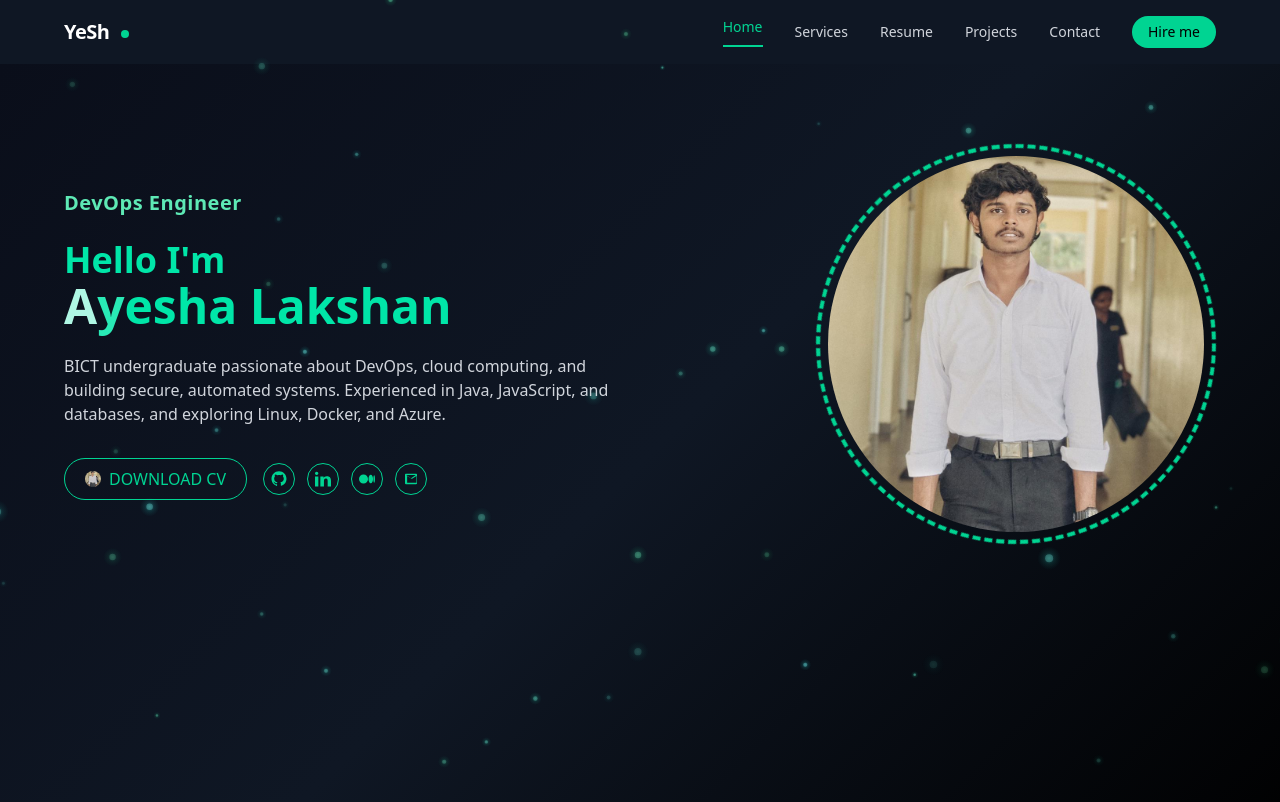
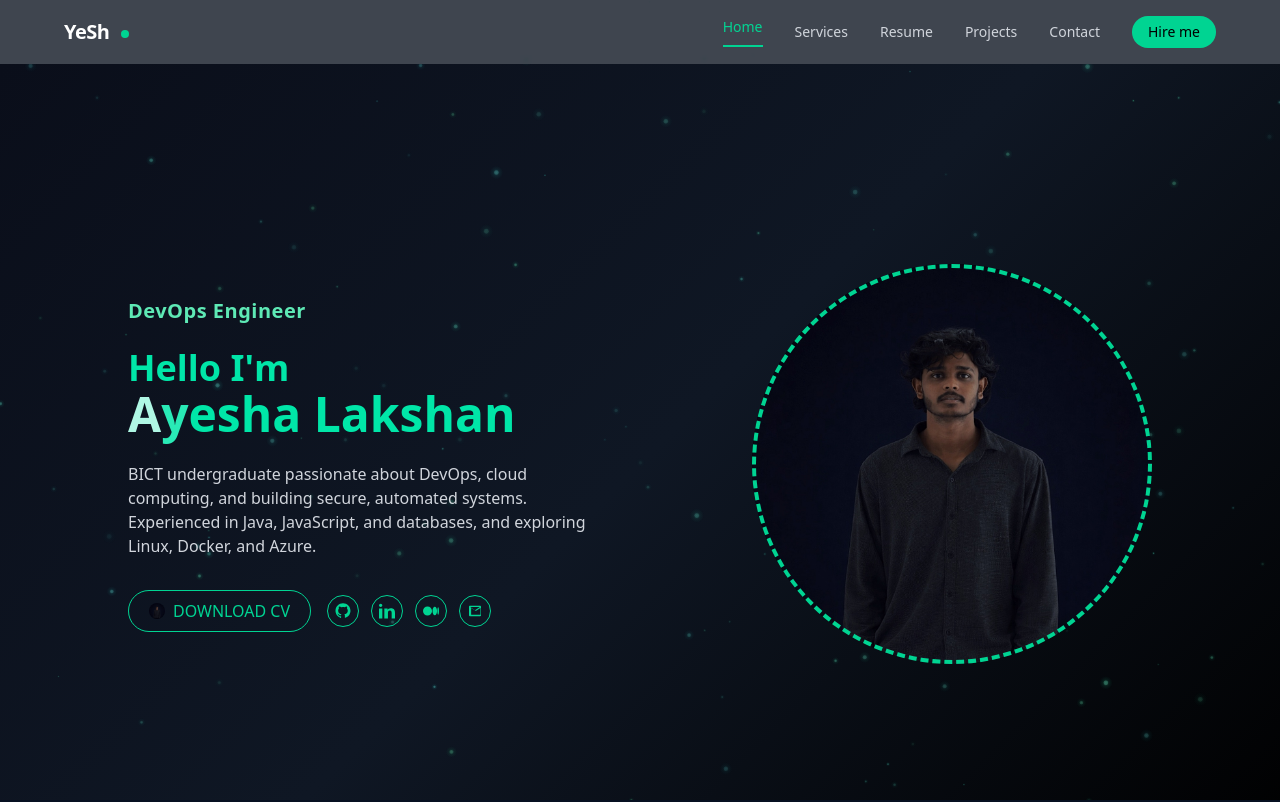
Before and after one commit to ayeshlakshan35/protfolio, a React (Vite) app: page / in a window 1280 px wide. Shown: the top 802 px of the page. Built offline with nearby package versions, Linux system fonts and the light colour scheme.

Commit message:
change view

```diff
--- a/src/App.css
+++ b/src/App.css
@@ -1,3 +1,22 @@
+/* Full-page scroll snap container */
+.scroll-container {
+	height: 100vh;
+	overflow-y: scroll;
+	scroll-behavior: smooth;
+	scrollbar-width: none; /* Firefox */
+	-ms-overflow-style: none; /* IE and Edge */
+	padding-top: 4rem; /* Account for fixed navbar */
+}
+
+.scroll-container::-webkit-scrollbar {
+	display: none; /* Chrome, Safari, Opera */
+}
+
+.scroll-section {
+	min-height: calc(100vh - 4rem);
+	overflow: visible;
+}
+
 /* Animation for the hero dashed ring */
 @keyframes ring-rotate {
 	from { transform: rotate(0deg); }
@@ -6,7 +25,7 @@
 
 .ring-rotate {
 	/* slowed down from 6s to 12s for a gentler rotation */
-	animation: ring-rotate 15s linear infinite;
+	animation: ring-rotate 45s linear infinite;
 	will-change: transform;
 }
 
@@ -41,19 +60,52 @@
 /* Portrait container: keep a tight, responsive circular portrait on small screens */
 .portrait-container {
 	/* these sizes act as a baseline for Tailwind w-60/h-60 classes; small screens will inherit via CSS override */
-	width: 15rem; /* 60 */
-	height: 15rem;
+	width: 48rem; /* 192 - much larger */
+	height: 48rem;
+}
+
+@media (max-width: 1024px) {
+	.portrait-container {
+		width: 36rem;
+		height: 36rem;
+	}
+}
+
+@media (max-width: 768px) {
+	.portrait-container {
+		width: 28rem;
+		height: 28rem;
+	}
 }
 
 @media (max-width: 640px) {
 	.portrait-container {
+		width: 18rem;
+		height: 18rem;
+	}
+
+	/* Stop spinning on mobile */
+	.ring-rotate {
+		animation: none;
+	}
+
+	/* Change dashed border to solid line on mobile */
+	.portrait-container .rounded-full .border-dashed {
+		border-style: solid;
+	}
+}
+
+@media (max-width: 480px) {
+	.portrait-container {
+		width: 14rem;
+		height: 14rem;
+	}
+}
+
+@media (max-width: 360px) {
+	.portrait-container {
 		width: 12rem;
 		height: 12rem;
-	}
-
-	/* slow down ring a bit on very small devices for a gentler effect */
-	.ring-rotate {
-		animation-duration: 18s;
 	}
 }
 
--- a/src/App.jsx
+++ b/src/App.jsx
@@ -16,14 +16,27 @@ export default function App() {
     <Router>
       <Navbar />
 
-      <Routes>
-        <Route index element={<Home />} />
-        <Route path="/" element={<Home />} />
-        <Route path="/services" element={<Services />} />
-        <Route path="/resume" element={<Resume />} />
-        <Route path="/projects" element={<Projects />} />
-        <Route path="/contact" element={<Contact />} />
-      </Routes>
+      <div className="scroll-container">
+        <section className="scroll-section" id="home">
+          <Home />
+        </section>
+
+        <section className="scroll-section" id="services">
+          <Services />
+        </section>
+
+        <section className="scroll-section" id="resume">
+          <Resume />
+        </section>
+
+        <section className="scroll-section" id="projects">
+          <Projects />
+        </section>
+
+        <section className="scroll-section" id="contact">
+          <Contact />
+        </section>
+      </div>
 
       <Footer />
     </Router>
--- a/src/Components/NavBar.jsx
+++ b/src/Components/NavBar.jsx
@@ -1,75 +1,128 @@
-import React, { useState } from 'react';
-import { NavLink } from 'react-router-dom';
+import React, { useState, useEffect } from 'react';
 
 export default function NavBar() {
   const [isOpen, setIsOpen] = useState(false);
+  const [activeSection, setActiveSection] = useState('home');
+  const [scrolled, setScrolled] = useState(false);
+
+  // Detect scroll position and update active section
+  useEffect(() => {
+    const scrollContainer = document.querySelector('.scroll-container');
+    if (!scrollContainer) return;
+
+    const handleScroll = () => {
+      const containerScrollTop = scrollContainer.scrollTop;
+
+      // Change navbar background on scroll
+      setScrolled(containerScrollTop > 50);
+
+      // Detect which section is in view
+      const sections = ['home', 'services', 'resume', 'projects', 'contact'];
+      let currentSection = 'home';
+
+      for (const sectionId of sections) {
+        const element = document.getElementById(sectionId);
+        if (element) {
+          const rect = element.getBoundingClientRect();
+
+          // Check if the top of the section is in the upper half of viewport
+          // This makes the navbar update as soon as a section enters view
+          if (rect.top <= 150 && rect.bottom > 150) {
+            currentSection = sectionId;
+          }
+        }
+      }
+
+      setActiveSection(currentSection);
+    };
+
+    // Initial check
+    handleScroll();
+
+    scrollContainer.addEventListener('scroll', handleScroll);
+    return () => scrollContainer.removeEventListener('scroll', handleScroll);
+  }, []);
+
+  // Function to scroll to section
+  const scrollToSection = (sectionId) => {
+    const element = document.getElementById(sectionId);
+    if (element) {
+      element.scrollIntoView({ behavior: 'smooth' });
+      setActiveSection(sectionId);
+      setIsOpen(false);
+    }
+  };
 
   // Function to style active links
-  const activeClass =
-    "text-emerald-400 relative py-2 after:block after:w-full after:h-0.5 after:bg-emerald-400 after:mt-2";
-  const inactiveClass = "text-gray-300 hover:text-white";
+  const getLinkClass = (section) => {
+    return activeSection === section
+      ? "text-emerald-400 relative py-2 after:block after:w-full after:h-0.5 after:bg-emerald-400 after:mt-2 cursor-pointer"
+      : "text-gray-300 hover:text-white cursor-pointer";
+  };
 
   return (
-    <header className="w-full bg-[#0f1724] text-white">
+    <header className={`w-full text-white fixed top-0 z-50 transition-all duration-300 ${
+      scrolled ? 'bg-[#0f1724] shadow-lg' : 'bg-[#0f1724]/80 backdrop-blur-sm'
+    }`}>
       <nav className="max-w-6xl mx-auto px-6 md:px-8 lg:px-0 h-16 flex items-center justify-between">
         {/* Logo */}
         <div className="flex items-center gap-3">
-          <NavLink to="/" className="text-xl font-semibold tracking-tight">
+          <span onClick={() => scrollToSection('home')} className="text-xl font-semibold tracking-tight cursor-pointer">
             YeSh
-          </NavLink>
+          </span>
           <span className="w-2 h-2 rounded-full bg-emerald-400 inline-block -mb-1" aria-hidden="true" />
         </div>
 
   {/* Desktop Menu */}
   <ul className="hidden md:flex items-center gap-8 text-sm font-medium ml-auto">
           <li>
-            <NavLink
-              to="/"
-              className={({ isActive }) => (isActive ? activeClass : inactiveClass)}
+            <span
+              onClick={() => scrollToSection('home')}
+              className={getLinkClass('home')}
             >
               Home
-            </NavLink>
+            </span>
           </li>
           <li>
-            <NavLink
-              to="/Services"
-              className={({ isActive }) => (isActive ? activeClass : inactiveClass)}
+            <span
+              onClick={() => scrollToSection('services')}
+              className={getLinkClass('services')}
             >
               Services
-            </NavLink>
+            </span>
           </li>
           <li>
-            <NavLink
-              to="/Resume"
-              className={({ isActive }) => (isActive ? activeClass : inactiveClass)}
+            <span
+              onClick={() => scrollToSection('resume')}
+              className={getLinkClass('resume')}
             >
               Resume
-            </NavLink>
+            </span>
           </li>
           <li>
-            <NavLink
-              to="/Projects"
-              className={({ isActive }) => (isActive ? activeClass : inactiveClass)}
+            <span
+              onClick={() => scrollToSection('projects')}
+              className={getLinkClass('projects')}
             >
               Projects
-            </NavLink>
+            </span>
           </li>
           <li>
-            <NavLink
-              to="/Contact"
-              className={({ isActive }) => (isActive ? activeClass : inactiveClass)}
+            <span
+              onClick={() => scrollToSection('contact')}
+              className={getLinkClass('contact')}
             >
               Contact
-            </NavLink>
+            </span>
           </li>
           {/* Desktop: Hire me placed inside the desktop menu so spacing matches other nav items */}
           <li>
-            <NavLink
-              to="/Contact"
+            <button
+              onClick={() => scrollToSection('contact')}
               className="hidden md:inline-block px-4 py-1.5 bg-emerald-400 text-black rounded-full font-medium hover:opacity-90"
             >
               Hire me
-            </NavLink>
+            </button>
           </li>
         </ul>
 
@@ -89,38 +142,37 @@ export default function NavBar() {
       {isOpen && (
         <ul className="md:hidden bg-[#0f1724] text-white flex flex-col items-center gap-6 py-4">
           <li>
-            <NavLink to="/" onClick={() => setIsOpen(false)} className={({ isActive }) => (isActive ? activeClass : inactiveClass)}>
+            <span onClick={() => scrollToSection('home')} className={getLinkClass('home')}>
               Home
-            </NavLink>
+            </span>
           </li>
           <li>
-            <NavLink to="/Services" onClick={() => setIsOpen(false)} className={({ isActive }) => (isActive ? activeClass : inactiveClass)}>
+            <span onClick={() => scrollToSection('services')} className={getLinkClass('services')}>
               Services
-            </NavLink>
+            </span>
           </li>
           <li>
-            <NavLink to="/Resume" onClick={() => setIsOpen(false)} className={({ isActive }) => (isActive ? activeClass : inactiveClass)}>
+            <span onClick={() => scrollToSection('resume')} className={getLinkClass('resume')}>
               Resume
-            </NavLink>
+            </span>
           </li>
           <li>
-            <NavLink to="/Projects" onClick={() => setIsOpen(false)} className={({ isActive }) => (isActive ? activeClass : inactiveClass)}>
+            <span onClick={() => scrollToSection('projects')} className={getLinkClass('projects')}>
               Projects
-            </NavLink>
+            </span>
           </li>
           <li>
-            <NavLink to="/Contact" onClick={() => setIsOpen(false)} className={({ isActive }) => (isActive ? activeClass : inactiveClass)}>
+            <span onClick={() => scrollToSection('contact')} className={getLinkClass('contact')}>
               Contact
-            </NavLink>
+            </span>
           </li>
           <li>
-            <NavLink
-              to="/Contact"
+            <button
+              onClick={() => scrollToSection('contact')}
               className="px-4 py-1.5 bg-emerald-400 text-black rounded-full font-medium hover:opacity-90"
-              onClick={() => setIsOpen(false)}
             >
               Hire me
-            </NavLink>
+            </button>
           </li>
         </ul>
       )}
--- a/src/pages/Home.jsx
+++ b/src/pages/Home.jsx
@@ -72,9 +72,9 @@ export default function Home() {
       <AnimatedBackground />
 
       {/* Content wrapper with relative positioning to appear above background */}
-      <div className="relative z-10">
-        <section id="home" className="max-w-6xl mx-auto px-6 lg:px-0 py-20">
-          <div className="flex flex-col lg:flex-row items-center gap-12">
+      <div className="relative z-10 min-h-screen flex items-center justify-center">
+        <section id="home" className="max-w-6xl mx-auto px-6 lg:px-0">
+          <div className="flex flex-col lg:flex-row items-center justify-center gap-12">
             {/* Left: Intro */}
             <div className="lg:w-1/2 w-full">
               <p className="text-lg sm:text-xl font-semibold text-emerald-300 tracking-wide mb-5">
@@ -207,12 +207,12 @@ export default function Home() {
             {/* Right: Portrait */}
             <div className="lg:w-1/2 w-full flex justify-end">
               <div className="relative w-100 h-100 sm:w-100 sm:h-100portrait-container">
-                <div className="absolute inset-0 flex items-center justify-center p-3">
+                <div className="absolute inset-0 flex items-center justify-center">
                   <div className="w-full h-full rounded-full overflow-hidden bg-black flex items-center justify-center">
                     <img
                       src={profile}
                       alt="portrait"
-                      className="w-full h-full object-cover block"
+                      className="w-full h-full object-cover block scale-125"
                     />
                   </div>
                 </div>
```
Also changed, not shown: src/Components/AnimatedBackground.jsx (+5 -5 lines), src/assets/profile.jpg.
